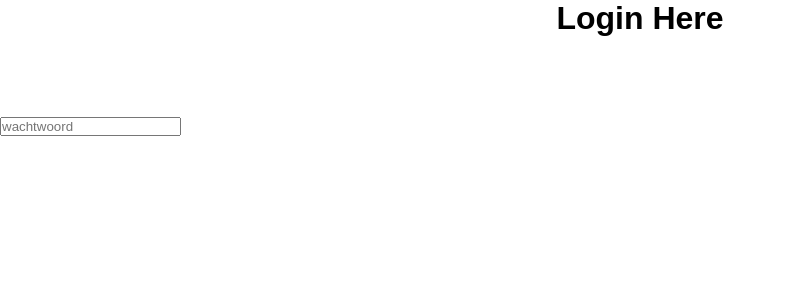
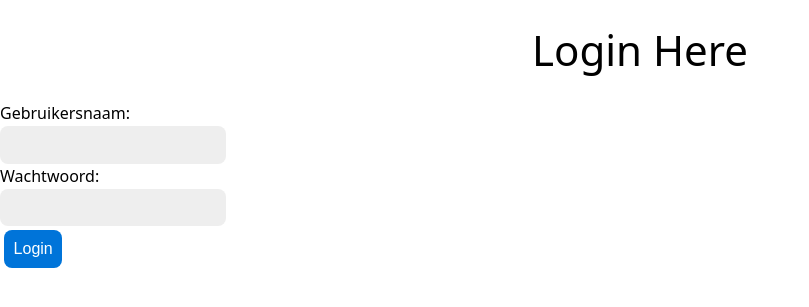
Before and after one commit to 0974201/security-werkplaats-2, a Flask app: page /login in a window 1280 px wide. Shown: the top 307 px of the page, without its empty margins (0-809 px from the left). Run offline with Flask 2, Linux system fonts and the light colour scheme.

Commit message:
login works now
Signed-off-by: Sushi <31491170+cyborgrooster@users.noreply.github.com>

```diff
--- a/app.py
+++ b/app.py
@@ -1,11 +1,11 @@
 import os.path
 import sys
 
-from flask import Flask, render_template, redirect, url_for
-#from flask_login import login_required, current_user
+from flask import Flask, render_template, redirect, url_for, request, flash
 
 from lib.tablemodel import DatabaseModel
 from lib.demodatabase import create_demo_database
+from lib.manageuser import *
 
 # This demo glues a random database and the Flask framework. If the database file does not exist,
 # a simple demo dataset will be created.
@@ -15,14 +15,17 @@ FLASK_PORT = 81
 FLASK_DEBUG = True
 
 app = Flask(__name__)
+
+app.config['SECRET_KEY'] = 'dit-is-een-geheime-sleutel'
 # This command creates the "<application directory>/databases/testcorrect_vragen.db" path
-DATABASE_FILE = os.path.join(app.root_path, 'databases', 'testcorrect_vragen.db')
+DATABASE_FILE = os.path.join(app.root_path, 'databases', 'testcorrect_kopie.db')
 
 # Check if the database file exists. If not, create a demo database
 if not os.path.isfile(DATABASE_FILE):
     print(f"Could not find database {DATABASE_FILE}, creating a demo database.")
     create_demo_database(DATABASE_FILE)
 dbm = DatabaseModel(DATABASE_FILE)
+user = ManageUser(DATABASE_FILE)
 
 # Main route that shows a list of tables in the database
 # Note the "@app.route" decorator. This might be a new concept for you.
@@ -36,24 +39,26 @@ def index():
         "tables.html", table_list=tables, database_file=DATABASE_FILE
     )
 
-#login scherm
-@app.route("/login")
+@app.route("/login") #test login template
 def login():
-    return render_template("login.html", database_file=DATABASE_FILE)
+    return render_template("login.html")
 
-@app.route("/base") #base template
-def base():
-    return render_template("base.html")
-
-@app.route("/logintest") #test login template
-def logintest():
-    return render_template("logintest.html")
-
-@app.route("/logintest, methods=['POST']") #post method
-def logintest_post():
-    return redirect(url_for("app.login_success"))
+@app.route("/login", methods = ['POST']) # login post, it works for now i guess??
+def login_post():
+    if request.method == 'POST':
+        gebruikersnaam = request.form.get('gebruikersnaam')
+        wachtwoord = request.form.get('wachtwoord')
+        check_user = user.check_user(gebruikersnaam, wachtwoord) #checks if user is in db, returns none if not present
+        if check_user:
+            return redirect(url_for("login_success"))
+        elif check_user == None:
+            flash("Gebruikersnaam of wachtwoord klopt niet.")
+            return render_template("login.html")
+    else:
+        return render_template("login.html")
 
 @app.route("/login_success") #should show up after successful post
+#@login_required
 def login_success():
     return render_template("login_success.html")
 
@@ -68,7 +73,7 @@ def table_content(table_name=None):
             "table_details.html", rows=rows, columns=column_names, table_name=table_name
         )
 
-@app.route("/test") #test
+@app.route("/teapot") #test
 def test():
     return render_template("test.html"), 418
 
--- a/static/basic.css
+++ b/static/basic.css
@@ -123,3 +123,16 @@ section>section {
     main,footer {width: 98%}
     section,article {flex:none; width:100%; margin-left: 0;}
 }
+
+.flashes {
+    background-color: #eeff00;
+    color: #1d1d1d;
+    border-left: 6px solid #ffc400;
+}
+
+.test {
+    display: block;
+    margin-top: 5%;
+    margin-left: auto;
+    margin-right: auto;
+}
--- a/templates/base.html
+++ b/templates/base.html
@@ -3,7 +3,7 @@
 <head>
     {% block head %}
     <meta charset="utf-8"/>
-    <title>{% block title %}{% endblock %}base template</title>
+    <title>{% block title %}base template{% endblock %}</title>
     <meta http-equiv="X-UA-Compatible" content="IE=edge">
     <meta name="viewport" content="width=device-width, initial-scale=1"/>
     <link rel="stylesheet" href="/static/style.css">
--- a/templates/login.html
+++ b/templates/login.html
@@ -1,18 +1,28 @@
-<!DOCTYPE html>
-<html lang="en">
-<head>
-    <meta charset="utf-8"/>
-    <title>Login</title>
-    <meta http-equiv="X-UA-Compatible" content="IE=edge">
-    <meta name="viewport" content="width=device-width, initial-scale=1"/>
-    <link rel="stylesheet" href="/static/style.css">
-    <!--<link rel="stylesheet" href="/static/basic.css" type="text/css">-->
-</head>
-<body>
-    <div>
-        <h1>Login Here</h1>
-        <div class="input-box"><input type="wachtwoord" placeholder="wachtwoord">
-        </div\>
-    </div>
-</body>
-</html>
+{% extends "base.html" %}
+
+{% block title %}Login{% endblock %}
+{% block head %}
+    {{super()}}
+    <link rel="stylesheet" href="/static/basic.css" type="text/css">
+{% endblock %}
+{% block content %}
+    <h1>Login Here</h1>
+
+    {% with messages = get_flashed_messages() %}
+        {% if messages %}
+            <div class="flashes">
+                {% for message in messages %}
+                    <p><strong>{{ message }}</strong></p>
+                {% endfor %}
+            </div>
+        {% endif %}
+    {% endwith %}
+
+    <form method="POST" action="/login">
+        <label for="gebruikersnaam">Gebruikersnaam:</label><br>
+        <input type="text" name="gebruikersnaam" required><br/>
+        <label for="wachtwoord">Wachtwoord:</label><br/>
+        <input type="password" name="wachtwoord" required><br/>
+        <input type="submit" value="Login">
+    </form>
+{% endblock %}
--- a/templates/test.html
+++ b/templates/test.html
@@ -6,5 +6,5 @@
     <link rel="stylesheet" href="/static/basic.css" type="text/css">
 {% endblock %}
 {% block content %}
-    <img src="https://live.staticflickr.com/152/352811902_aa5679abfb.jpg"/>
+    <img src="https://live.staticflickr.com/152/352811902_aa5679abfb.jpg" class="test"/>
 {% endblock %}
```
Also changed, not shown: lib/manageuser.py (added, +32 -0 lines), templates/login_success.html (+5 -9 lines), templates/logintest.html (deleted, +0 -17 lines), databases/testcorrect_kopie.db.
